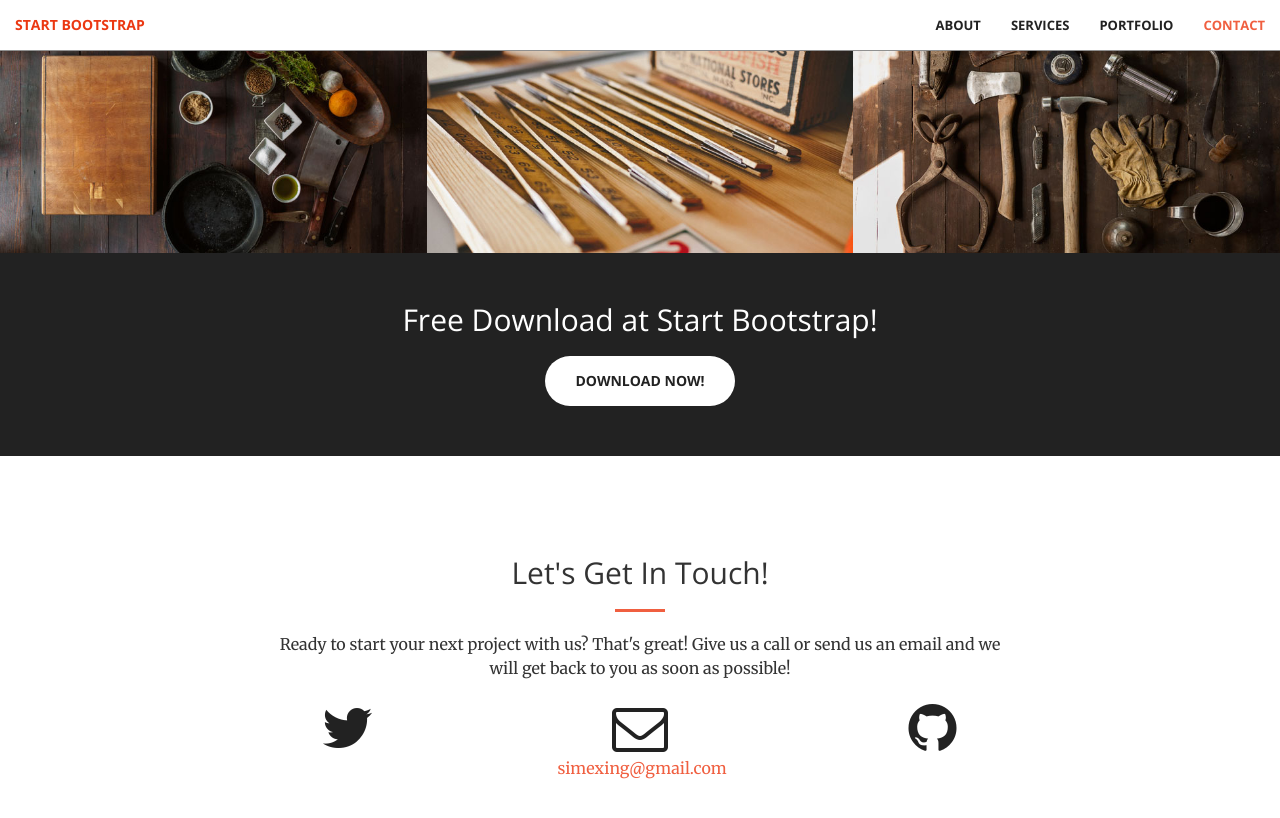
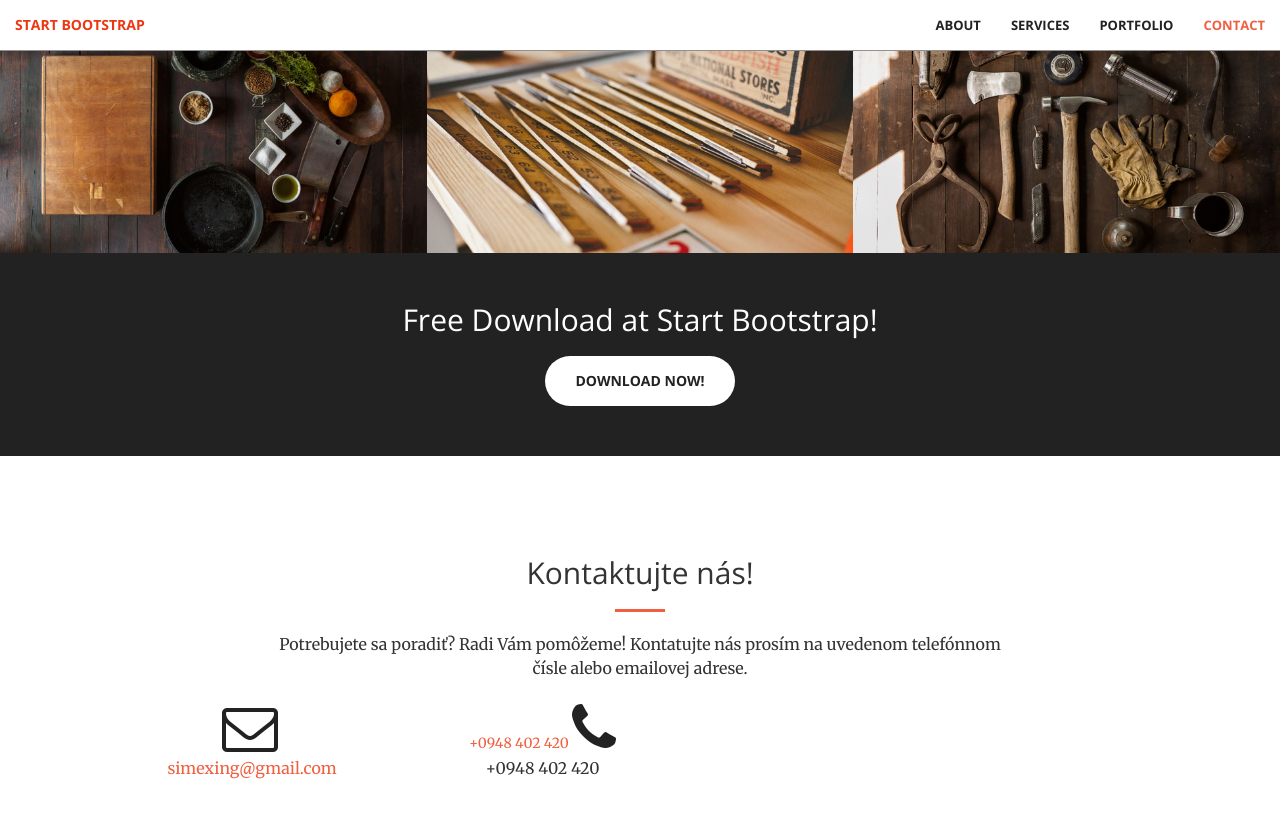
Before and after one commit to stesi13/simexing, a Jekyll site: the page built from index.html, in a window 1280 px wide and 900 px high, scrolled down 1981 px. Shown: the top 818 px of the window. Built offline with Jekyll 4.4.1, drawn with Linux system fonts in a browser that asks for light colours.

Commit message:
Add contact info

```diff
--- a/_includes/contact.html
+++ b/_includes/contact.html
@@ -2,16 +2,10 @@
     <div class="container">
         <div class="row">
             <div class="col-lg-8 col-lg-offset-2 text-center">
-                <h2 class="section-heading">Let's Get In Touch!</h2>
+                <h2 class="section-heading">Kontaktujte nás!</h2>
                 <hr class="primary">
-                <p>Ready to start your next project with us? That's great! Give us a call or send us an email and we will get back to you as soon as possible!</p>
+                <p>Potrebujete sa poradiť? Radi Vám pomôžeme! Kontatujte nás prosím na uvedenom telefónnom čísle alebo emailovej adrese.</p>
             </div>
-        <div class="col-lg-2 col-lg-offset-2 text-center">
-            <a href="https://twitter.com/{{ site.twitter_username }}">
-                <i class="fa fa-twitter fa-3x wow bounceIn" data-wow-delay=".1s"></i>
-                <p>{{ site.twitter_username }}</p>
-            </a>
-        </div>
         <div class="col-lg-2 col-lg-offset-1 text-center">
             <a href="mailto:{{ site.email }}">
             <i class="fa fa-envelope-o fa-3x wow bounceIn" data-wow-delay=".1s"></i>
@@ -19,9 +13,9 @@
             </a>
         </div>
         <div class="col-lg-2 col-lg-offset-1 text-center">
-            <a href="https://github.com/{{ site.github_username }}">
-            <i class="fa fa-github fa-3x wow bounceIn" data-wow-delay=".1s"></i>
-                <p>{{ site.github_username }}</p>
+            <a href="tel:{{site.phone}}">{{site.phone}}</a>
+            <i class="fa fa-phone fa-3x wow bounceIn" data-wow-delay=".1s"></i>
+                <p>{{ site.phone }}</p>
             </a>
         </div>
 
```
